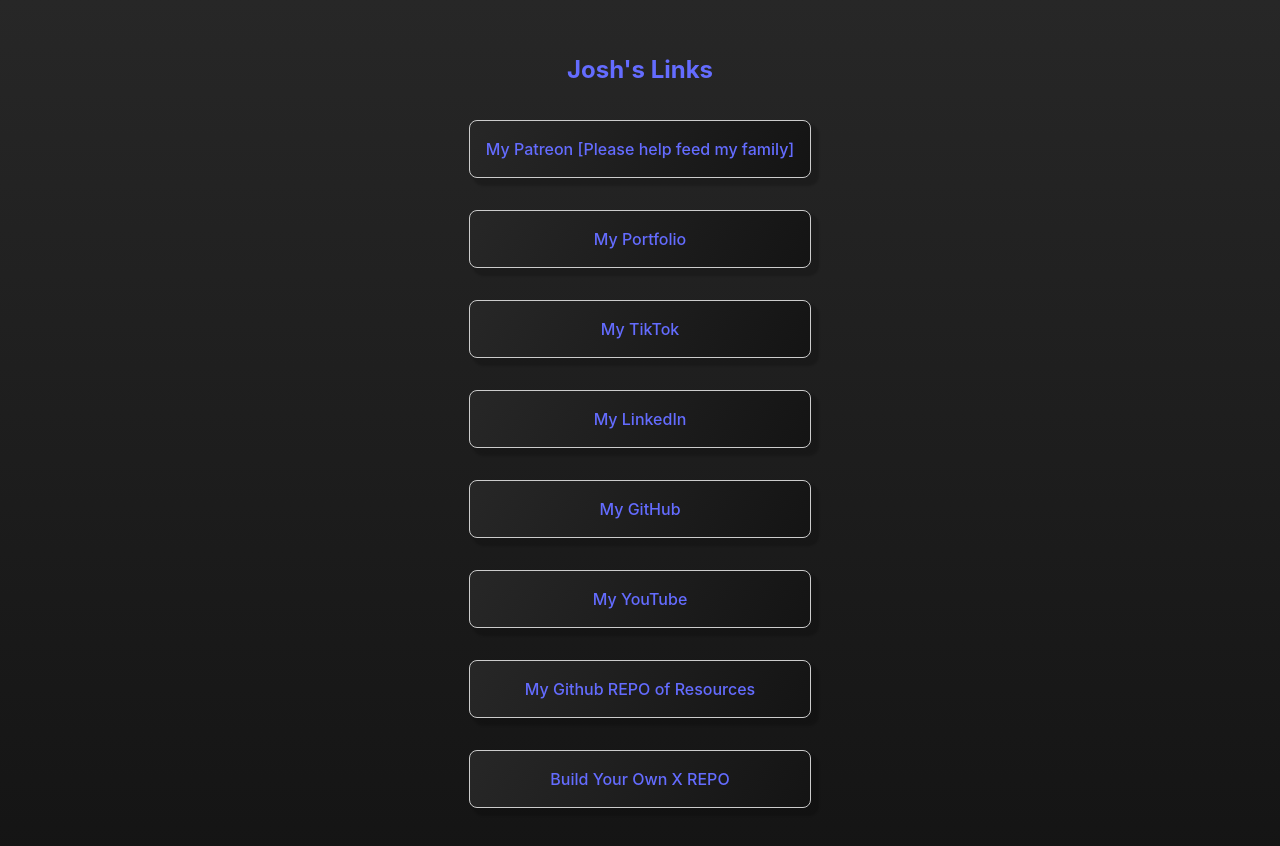
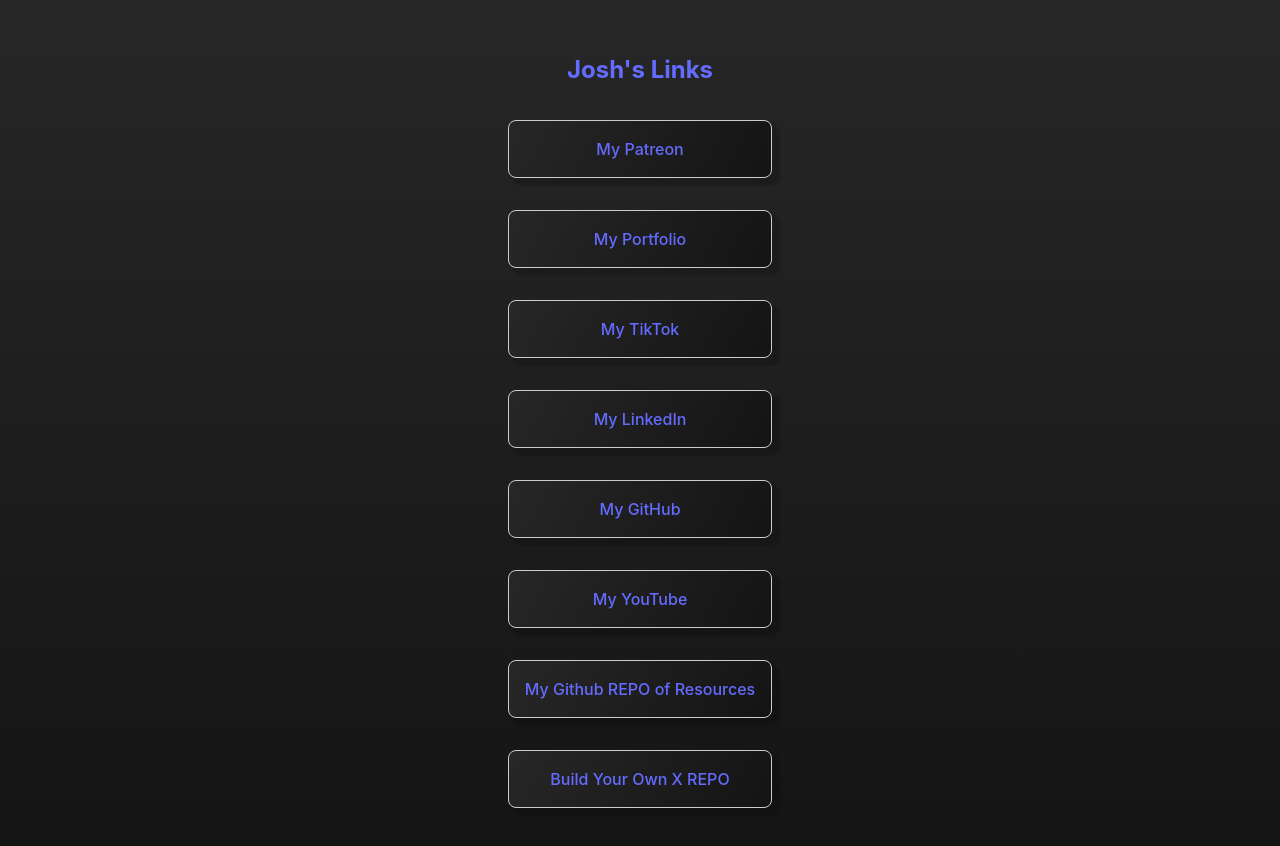
Before and after one commit to thejoshuahendrix/linktree, a React (Vite) app: page / in a window 1280 px wide. Shown: the top 846 px of the page. Built offline with nearby package versions, Linux system fonts and the light colour scheme.

Commit message:
remove joke

```diff
--- a/src/App.tsx
+++ b/src/App.tsx
@@ -2,7 +2,7 @@ import "./App.css";
 
 const links = [
   {
-    name: "My Patreon [Please help feed my family]",
+    name: "My Patreon",
     url: "https://patreon.com/user?u=14418362",
   },
   {
```
